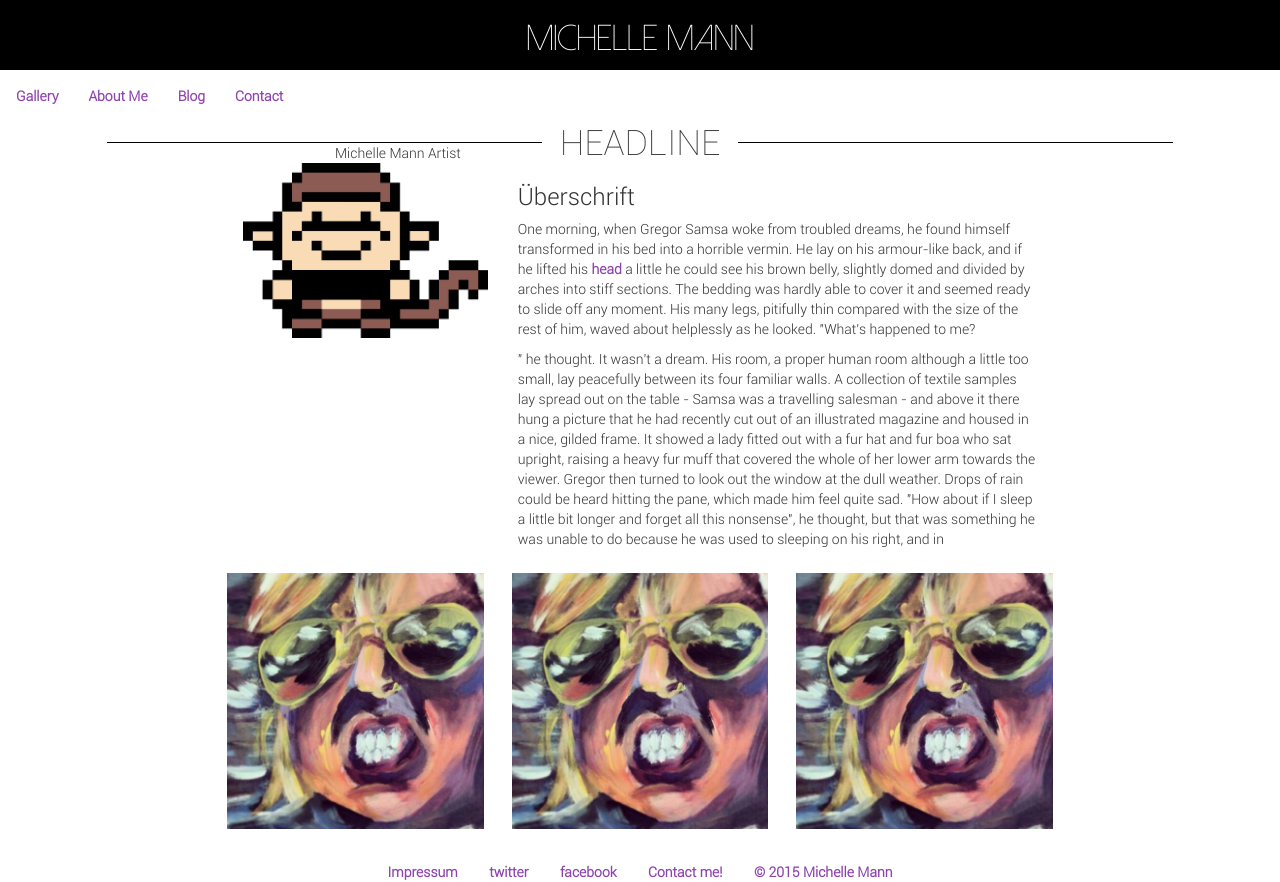
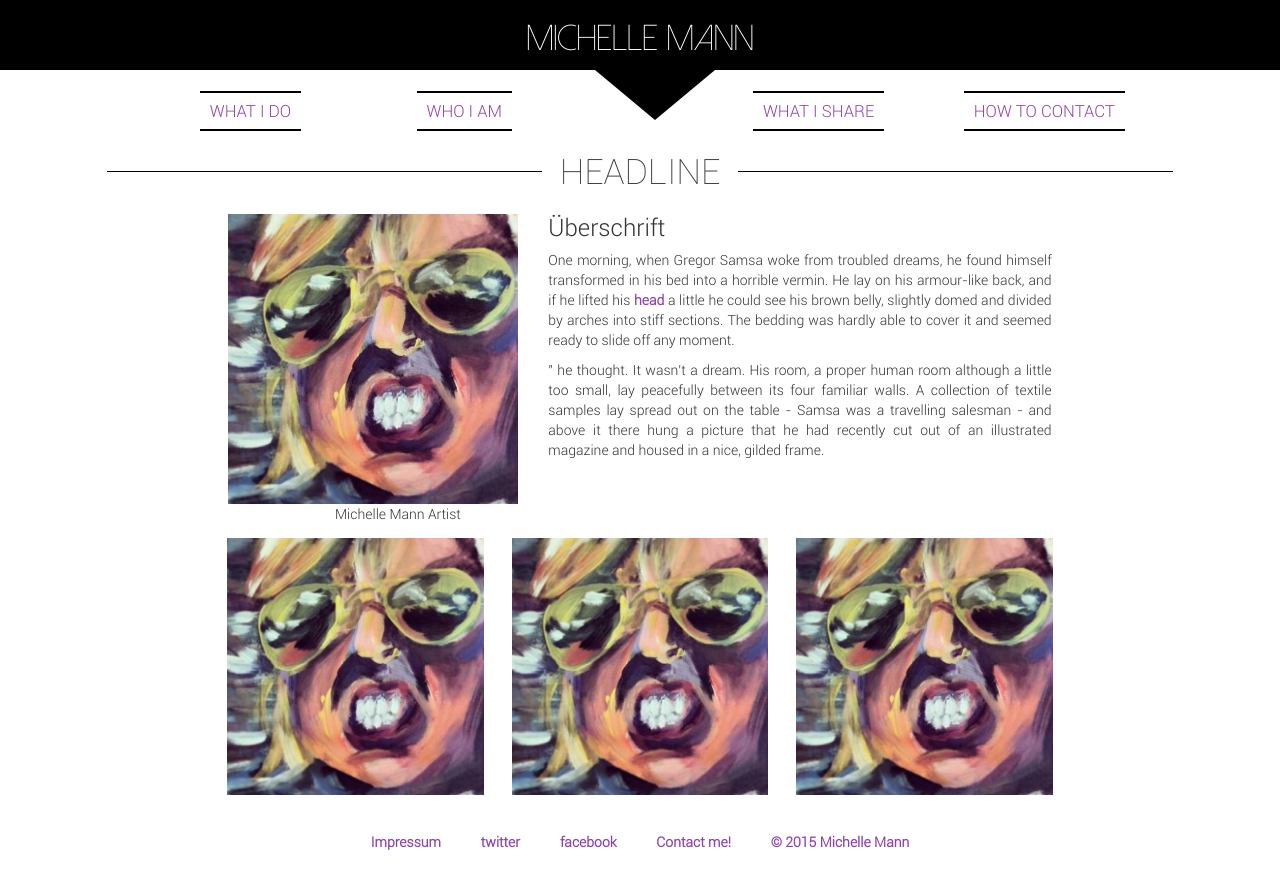
Before and after one commit to MDMann/Portfolio, a plain HTML site: page index.html in a window 1280 px wide. After the commit the page ends 856 px from the top, so only its background shows below. Drawn offline with nearby package versions, Linux system fonts and the light colour scheme; files whose address does not match are found by name.

Commit message:
Nav hover-effect
Inverted hover-effect for the nav.
Also some fixed margins, paddings and cols.

```diff
--- a/css/style.scss
+++ b/css/style.scss
@@ -151,6 +151,10 @@ html, body {
     margin: 0px;
 }
 
+p {
+    text-align: justify;
+}
+
 /******************************** Links *****************************/
 
 a {
@@ -159,7 +163,7 @@ a {
   font-weight: 600;
   display: inline-block;
   text-decoration: none;
-  @include transition (all, .3s, linear);
+  @include transition (all, .3s, ease-in-out);
 
     &:hover {
         color: $color-darkest;
@@ -172,7 +176,7 @@ a {
         position: absolute;
         width: 0;
         height: 2px;
-        @include transition (all, .3s, linear);
+        @include transition (all, .3s, ease-in-out);
     }
 
     &:before {
@@ -187,6 +191,18 @@ a {
 
     &:hover:before, &:hover:after {
         width: 100%;
+    }
+
+    &:visited, &:focus, &:active {
+        text-decoration: none;
+    }
+
+    &:focus {
+        color: $color-accent;
+    }
+
+    &:active {
+        color: $color-darkest;
     }
 }
 
@@ -212,15 +228,86 @@ a {
 		color: $color-lightest;
 		text-decoration: none;
 		font-family: $font-head;
+        @include transition (all, .2s, linear);
+
+        &:hover {
+            color: $color-accent;
+        }
 	}
 }
 
 /******************************* Navbar **************************/
 
+.navbar {
+    margin-bottom: 3em;
+    border: none;
+    text-transform: uppercase;
+
+    .nav {
+        a {
+            color: $color-accent;
+            font: {
+                weight: normal;
+                size: 1.2em;
+            }
+            display: inline-block;
+            padding: 0.6em 0.6em 0.5em 0.6em;
+
+            &:hover {
+                color: $color-darkest;
+                background-color: transparent;
+            }
+
+            &:before, &:after {
+                background: $color-darkest;
+                width: 100%;
+                height: 2px;
+            }
+
+            &:hover:before, &:hover:after {
+                width: 0;
+            }
+
+            &:visited, &:active, &:focus {
+                background-color: transparent;
+            }
+        }
+    }
+
+    .nav-link {
+        margin-top: 1.5em;
+    }
+
+    .nav-right {
+        text-align: right;
+    }
+
+    .triangle {
+        width: 50%;
+        position: absolute;
+        margin-left: 25%;
+        border: {
+            top: 50px solid $color-darkest;
+            left: 60px solid transparent;
+            right: 60px solid transparent;
+        }
+    }
+
+    .active {
+        a {
+            cursor: default;
+
+            &:hover:before, &:hover:after {
+                width: 100%;
+            }
+        }
+    }
+}
 
 /****************************** Headline *************************/
 
 .headline {
+    margin-bottom: 3em;
     div {
         height: 1px;
         background-color: $color-darkest;
@@ -243,8 +330,14 @@ a {
 /***************************** Slideshow ************************/
 
 
+
 /******************************** Box ***************************/
 
+.box {
+    h3 {
+        margin-top: 0;
+    }
+}
 
 /****************************** Gallery *************************/
 
@@ -309,11 +402,16 @@ a {
                 font-size: 18px;
                 margin-top: 1em 0 0.4em 0;
             }
+
+            p {
+                text-align: center;
+            }
         }
     }
 }
 
 /**************************** Footer *************************/
+
 #footer {
     width: 100%;
     background: {
@@ -327,6 +425,7 @@ a {
     margin: 1em 0 0.5em 0;
 
     a {
+        padding: 0.3em;
         margin: {
             left: 1em;
             right: 1em;
--- a/index.html
+++ b/index.html
@@ -24,13 +24,13 @@
 
   <body>
 
-<!-- Branding -->
+<!--************************************************************ Branding ************************************************************-->
     <div class="branding-head">
       <div class="row">
-        <div class="col col-lg-12 col-md-12 col-sm-12 col-xs-12">
+        <div class="col col-xs-12">
           <header class="clearfix">
             <section id="branding">
-              <a href="index.html">
+              <a href="#" class="no-hover">
                 <h1 class="title">Michelle Mann</h1>
               </a>
             </section>
@@ -39,46 +39,47 @@
       </div>
     </div>
 
-<!-- Navbar -->
-    <section class="navbar">
-        <ul class="nav navbar-nav">
-          <li class="dropdown"><a href="#" class="dropdown-toggle" data-toggle="dropdown">Gallery</a></li>
-          <li class="active"><a href="#">About Me</a></li>
-          <li><a href="#">Blog</a></li>
-          <li><a href="#">Contact</a></li>
+<!--************************************************************** Navbar ************************************************************-->
+    <section class="navbar row">
+        <ul class="nav navbar-nav col col-lg-12">
+          <li class="col col-lg-2 col-lg-offset-1 nav-link nav-right dropdown"><a href="#" class="dropdown-toggle" data-toggle="dropdown">What I do</a></li>
+          <li class="col col-lg-2 nav-link nav-right"><a href="#">Who I am</a></li>
+
+          <li class="col col-lg-2">
+            <div class="triangle"></div>
+          </li>
+
+          <li class="col col-lg-2 nav-link"><a href="#">What I share</a></li>
+          <li class="col col-lg-2 nav-link"><a href="#">How to contact</a></li>
         </ul>
     </section>
 
-<!-- Headline -->
+<!--************************************************************* Headline **********************************************************-->
     <section class="row headline">
       <div class="col col-lg-10 col-lg-offset-1 col-md-10 col-md-offset-1 col-sm-10 col-sm-offset-1 col-xs-12">
         <span>Headline</span>
       </div>
     </section>
 
-<!-- Slideshow -->
+<!--*************************************************************** Box **************************************************************-->
+  <div class="row box">
+    <div class="col col-lg-3 col-lg-offset-2">
+      <img src="img/1526510_657697967602718_321060540_n.jpg" class="img-responsive">
+    </div>
+      <article class="col col-lg-5">
+        <h3>Überschrift</h3>
+        <p>One morning, when Gregor Samsa woke from troubled dreams, he found himself transformed in his bed into a horrible vermin. He lay on his armour-like back, and if he lifted his <a href="#" class="thinner-hover">head</a> a little he could see his brown belly, slightly domed and divided by arches into stiff sections. The bedding was hardly able to cover it and seemed ready to slide off any moment.
+
+        <p>" he thought. It wasn't a dream. His room, a proper human room although a little too small, lay peacefully between its four familiar walls. A collection of textile samples lay spread out on the table - Samsa was a travelling salesman - and above it there hung a picture that he had recently cut out of an illustrated magazine and housed in a nice, gilded frame.
+      </article>
+  </div>
+
+<!--************************************************************* Slideshow **********************************************************-->
     <div class="row">
       <div class="col col-lg-6 col-lg-offset-3 col-md-8 col-md-offset-2 col-sm-8 col-sm-offset-2 col-xs-12">Michelle Mann Artist</div>
     </div>
 
-<!-- Box -->
-  <div class="row">
-    <div class="col col-lg-8 col-lg-offset-2 col-md-10 col-md-offset-1 col-sm-10 col-sm-offset-1 col-xs-12">
-      <div class="row">
-        <div class="col col-lg-4">
-          <img src="img/15-02-24_Lean-Agile-Checkliste_1-Farbe.png" class="img-responsive">
-        </div>
-        <article class="col col-lg-8">
-          <h3>Überschrift</h3>
-          <p>One morning, when Gregor Samsa woke from troubled dreams, he found himself transformed in his bed into a horrible vermin. He lay on his armour-like back, and if he lifted his <a href="#" class="thinner-hover">head</a> a little he could see his brown belly, slightly domed and divided by arches into stiff sections. The bedding was hardly able to cover it and seemed ready to slide off any moment. His many legs, pitifully thin compared with the size of the rest of him, waved about helplessly as he looked. "What's happened to me?</p>
-
-          <p>" he thought. It wasn't a dream. His room, a proper human room although a little too small, lay peacefully between its four familiar walls. A collection of textile samples lay spread out on the table - Samsa was a travelling salesman - and above it there hung a picture that he had recently cut out of an illustrated magazine and housed in a nice, gilded frame. It showed a lady fitted out with a fur hat and fur boa who sat upright, raising a heavy fur muff that covered the whole of her lower arm towards the viewer. Gregor then turned to look out the window at the dull weather. Drops of rain could be heard hitting the pane, which made him feel quite sad. "How about if I sleep a little bit longer and forget all this nonsense", he thought, but that was something he was unable to do because he was used to sleeping on his right, and in</p>
-        </article>
-      </div>
-    </div>
-  </div>
-
-<!-- Gallery -->
+<!--************************************************************** Gallery ***********************************************************-->
   <div class="gallery-container">
     <div class="row">
       <div class="col col-lg-8 col-lg-offset-2 col-md-19 col-md-offset-1 col-sm-10 col-sm-offset-1 col-xs-12">
@@ -134,8 +135,7 @@
     </div>
   </div>
 
-
-<!-- Footer -->
+<!--************************************************************* Footer *************************************************************-->
   <div id="footer">
     <footer class="row">
       <div class="col col-lg-8 col-lg-offset-2 col-md-8 col-md-offset-2 col-sm-8 col-sm-offset-2 col-xs-12">
@@ -148,6 +148,7 @@
     </footer>
   </div>
 
+<!--************************************************************* jQery **************************************************************-->
     <!-- jQuery (necessary for Bootstrap's JavaScript plugins) -->
     <script src="https://ajax.googleapis.com/ajax/libs/jquery/1.11.3/jquery.min.js"></script>
     <!-- Include all compiled plugins (below), or include individual files as needed -->
```
Also changed, not shown: css/style.css, 1 other file.
